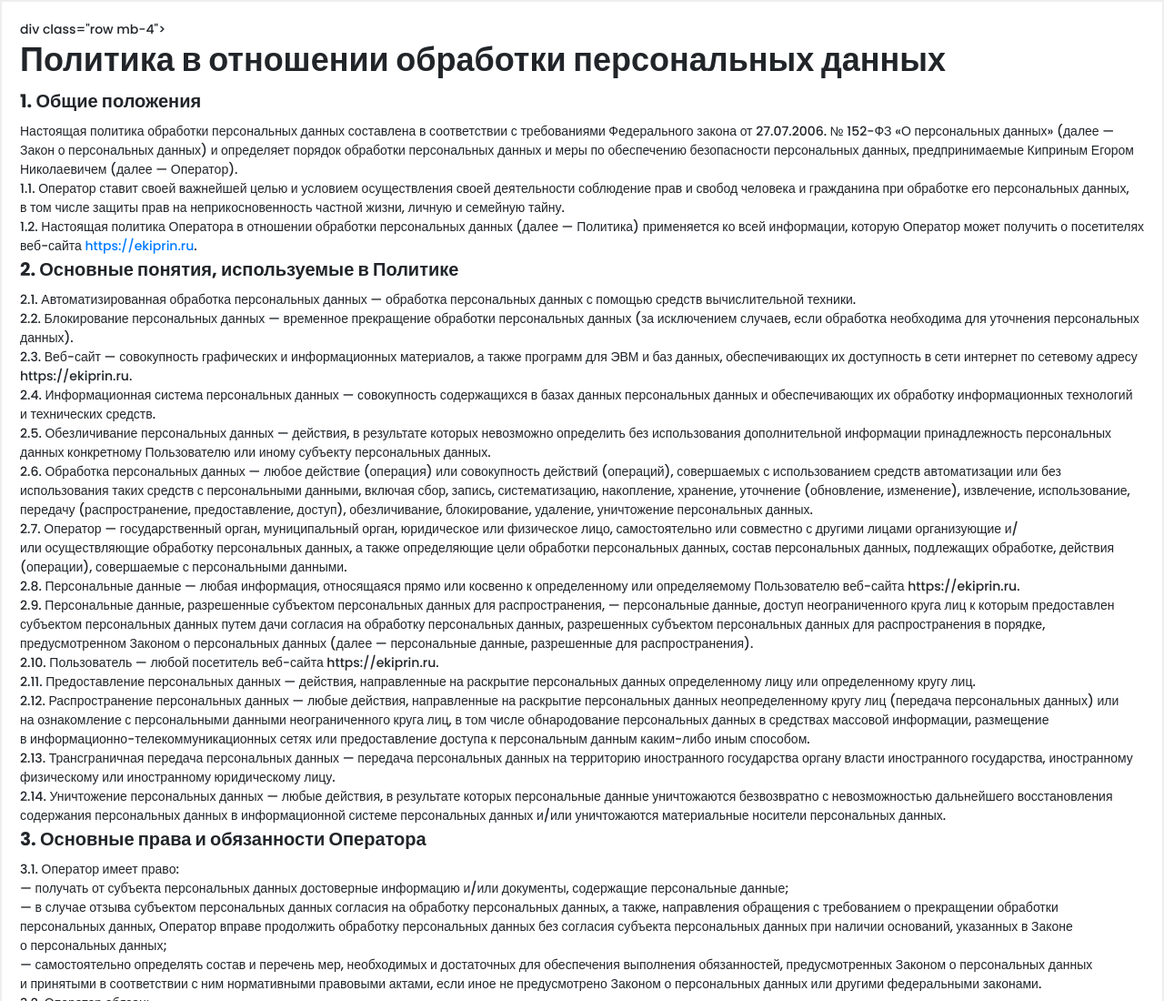
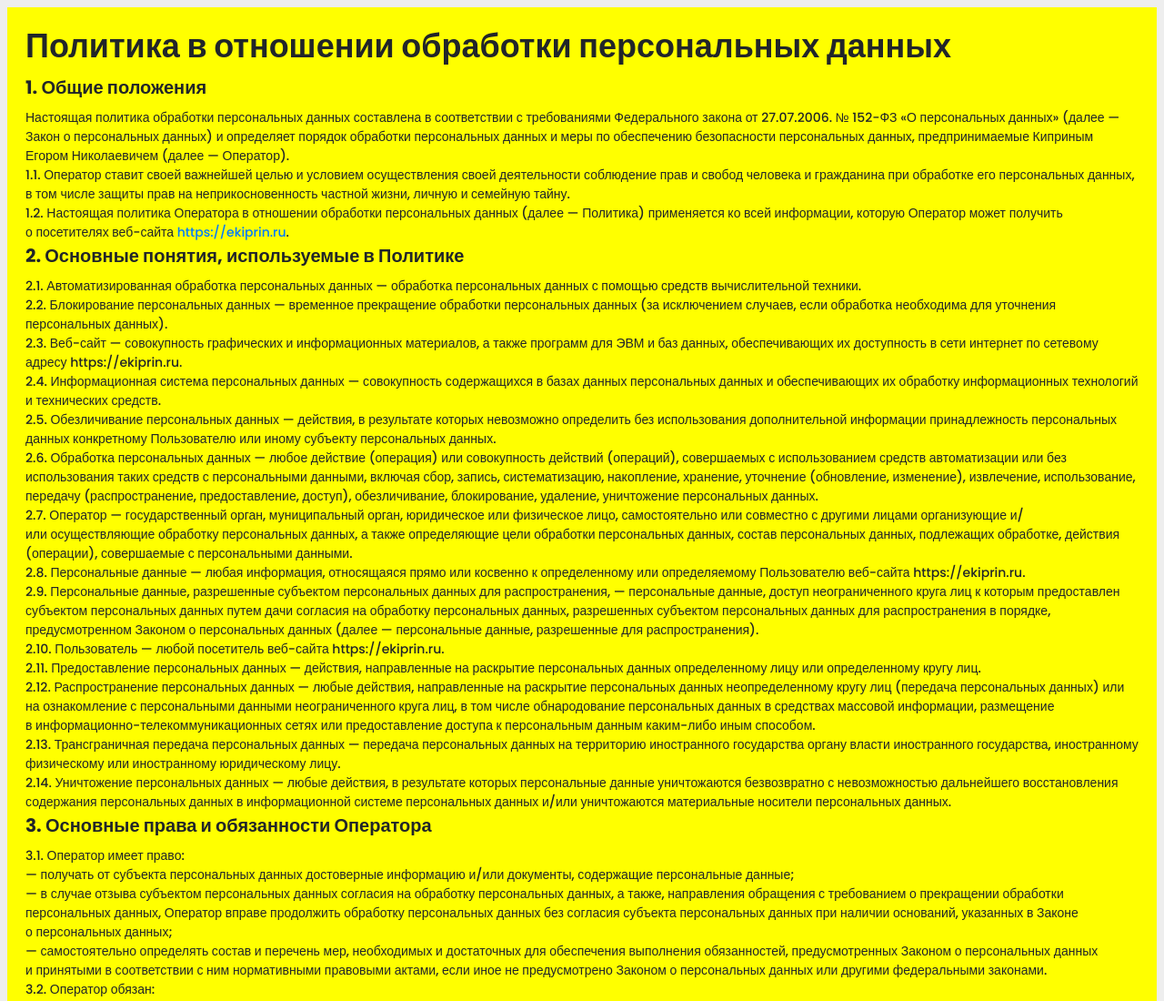
Before and after one commit to konung-nvkz/CV_HTML_CSS, a website built with webpack: page src/policy.html in a window 1280 px wide. Shown: the top 1100 px of the page at 91% size. Built offline with nearby package versions, Linux system fonts and the light colour scheme.

Commit message:
add minor changes to policy || attempt to work with styles

```diff
--- a/src/policy.html
+++ b/src/policy.html
@@ -4,13 +4,14 @@
     <meta charset="UTF-8">
     <meta name="viewport" content="width=device-width, initial-scale=1.0">
     <title>Policy</title>
+    <link rel="stylesheet" href="scss/policy.css">
 </head>
 <body>
-    <div class="title__fs14">
+    <div class="title__fs14 policy">
     <div class="row mb-3">
-        <div class="col" style="border: solid 2px #eee; padding: 20px">
+        <div class="col" style="border: solid 8px #eee; padding: 20px">
             <div>
-                div class="row mb-4">
+                <div class="row mb-4">
                     <div class="col">
                         <h1 h1 class="title__fs36"><strong>Политика в&nbsp;отношении обработки персональных данных</strong></h1>
                     </div>
--- /dev/null
+++ b/src/scss/policy.scss
@@ -0,0 +1,3 @@
+.policy {
+    background: yellow;
+}
```
Also changed, not shown: dist/assets/policy.css (added), dist/policy.html, src/scss/policy.css (added), src/scss/policy.min.css (added).
